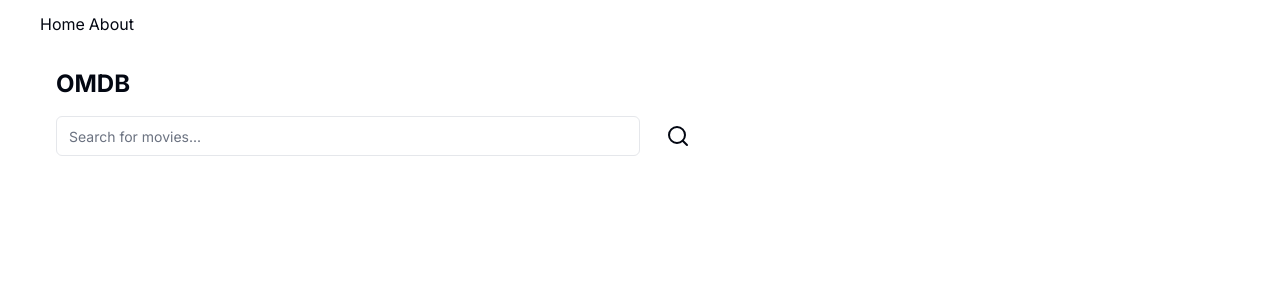
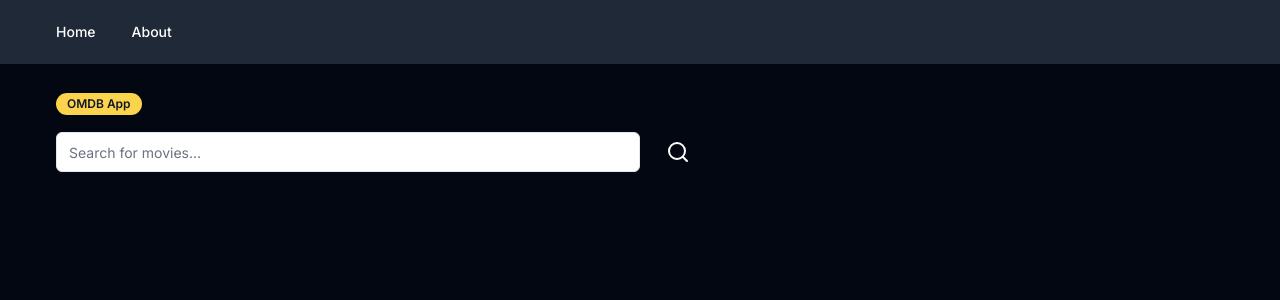
Before and after one commit to afaqahmedkhan/Open-Movie-Database, a Next.js app: page / in a window 1280 px wide. Shown: the top 300 px of the page. Built offline with nearby package versions, Linux system fonts and the light colour scheme; no server answers.

Commit message:
refactor: ui changes, added background colors to the head and body, updated card display style,

```diff
--- a/src/app/about/page.tsx
+++ b/src/app/about/page.tsx
@@ -6,7 +6,7 @@
 
 export default function About() {
     return (
-        <div className="container mx-auto px-4 py-8">
+        <div className="container mx-auto px-4 py-8 text-white">
             <h1 className="text-2xl font-bold mb-4">About</h1>
             <p className="text-lg">
                 Consumes a public Movies API and shows the results grouped by year in a user-friendly UI.
--- a/src/app/layout.tsx
+++ b/src/app/layout.tsx
@@ -20,12 +20,14 @@
     <html lang="en">
       <body
         className={cn(
-          "bg-background min-h-screen font-sans antialiased px-10",
+          "min-h-screen font-sans antialiased bg-gray-950",
           inter.variable
         )}
       >
-        <Header/>
-        {children}
+        <Header />
+        <div className="px-10">
+          {children}
+        </div>
       </body>
     </html>
   )
--- a/src/app/movie/[id]/page.tsx
+++ b/src/app/movie/[id]/page.tsx
@@ -19,7 +19,7 @@
     <div className="container mx-auto px-4 py-5">
       <Card className="max-w-2xl mx-auto">
         <CardContent>
-          <CardTitle className="text-3xl font-bold">{movie.Title}</CardTitle>
+          <CardTitle className="text-3xl font-bold mt-3">{movie.Title}</CardTitle>
           <CardDescription className="text-lg mt-2">{movie.Plot}</CardDescription>
           <img src={movie.Poster} alt={movie.Title} className="w-full mt-4" />
           <div className="mt-4">
--- a/src/components/Header.tsx
+++ b/src/components/Header.tsx
@@ -7,19 +7,24 @@
     NavigationMenuList,
 } from "@/components/ui/navigation-menu";
 import Link from 'next/link';
+import { Button } from './ui/button';
 
 export default function Header() {
     return (
-        <div className='py-3'>
+        <div className='py-3 text-white bg-gray-800 px-10'>
             <NavigationMenu>
                 <NavigationMenuList>
                     <NavigationMenuItem>
-                        <Link href="/"  >Home</Link>
+                        <Button variant="ghost">
+                            <Link href="/"  >Home</Link>
+                        </Button>
                     </NavigationMenuItem>
                     <NavigationMenuItem>
-                        <Link href="/about" >
-                            About
-                        </Link>
+                        <Button variant="ghost">
+                            <Link href="/about" >
+                                About
+                            </Link>
+                        </Button>
                     </NavigationMenuItem>
                 </NavigationMenuList>
             </NavigationMenu>
--- a/src/components/MovieList.tsx
+++ b/src/components/MovieList.tsx
@@ -15,12 +15,12 @@
     <div>
       {Object.keys(groupedMovies).map(year => (
         <div key={year} className="mb-6">
-          <Card className="p-4">
+          <Card className="p-4 bg-gray-950 text-white">
             <CardHeader>
               <CardTitle className="text-xl">{year}</CardTitle>
             </CardHeader>
             <CardContent>
-              <ul className="grid grid-cols-1 sm:grid-cols-2 lg:grid-cols-3 gap-4">
+              <ul className="flex gap-4">
                 {groupedMovies[year].map(movie => (
                   <MovieListItem key={movie.imdbID} movie={movie} />
                 ))}
--- a/src/components/MovieListItem.tsx
+++ b/src/components/MovieListItem.tsx
@@ -10,16 +10,16 @@
 
 function MovieListItem({ movie }: MovieListItemProps) {
   return (
-    <Card className="p-4">
+    <Card className="p-4 bg-gray-600 text-white flex-1">
       <CardHeader className="pb-2">
         <CardTitle className="text-lg">{movie.Title}</CardTitle>
       </CardHeader>
       <CardContent className="flex flex-col items-center">
         <Link href={`/movie/${movie.imdbID}`}>
-          <p className="text-sm text-gray-600">{movie.Year}</p>
+          <p className="text-sm">{movie.Year}</p>
           <img src={movie.Poster} alt={movie.Title} className="w-48 h-64 object-cover mt-2 rounded" />
         </Link>
-        <Button variant="outline" className='my-2'>
+        <Button variant="outline" className='my-2 text-black bg-amber-300 hover:bg-amber-200'>
           <a href={`https://www.imdb.com/title/${movie.imdbID}`} target="_blank" rel="noopener noreferrer">
             Link to IMDB page
           </a>
--- a/src/components/MovieSearch.tsx
+++ b/src/components/MovieSearch.tsx
@@ -1,6 +1,6 @@
 "use client"
 
-import React, { useState } from 'react';
+import React, { useCallback, useState } from 'react';
 import { Alert, AlertTitle, AlertDescription } from '@/components/ui/alert';
 import { Input } from '@/components/ui/input';
 import { useErrorHandler } from '@/hooks/useErrorHandler';
@@ -9,6 +9,7 @@
 import { Search } from 'lucide-react';
 import { Movie } from '@/types/Movie';
 import { getMoviesAction } from '@/app/actions/movieActions';
+import { Badge } from './ui/badge';
 
 export default function MovieSearch() {
   const [search, setSearch] = useState<string>("");
@@ -21,18 +22,27 @@
     setMovies(res);
   }
 
+  const handleKeyDown = useCallback((event: React.KeyboardEvent<HTMLInputElement>) => {
+    if (event.key === 'Enter') {
+      event.preventDefault();
+      fetchMovies();
+    }
+  }, [fetchMovies]);
+
   return (
     <div className="container mx-auto px-4">
       <div className='flex flex-col items-start py-5'>
-        <h1 className="text-2xl font-bold mb-4">OMDB</h1>
+        <h1 className="text-2xl font-bold mb-4">
+        <Badge variant="secondary" className='bg-amber-300 hover:bg-amber-200'>OMDB App</Badge></h1>
         <div className='flex flex-row items-center justify-start gap-x-2.5 w-full'>
           <Input
             value={search}
+            onKeyDown={handleKeyDown}
             onChange={(e) => setSearch(e.target.value)}
             placeholder="Search for movies..."
             className="w-full sm:w-2/3 lg:w-1/2"
           />
-          <Button variant="ghost" id="search" onClick={() => fetchMovies()}>
+          <Button variant="ghost" id="search" className='text-white' onClick={() => fetchMovies()}>
             <Search />
           </Button>
         </div>
--- /dev/null
+++ b/src/components/ui/badge.tsx
@@ -0,0 +1,36 @@
+import * as React from "react"
+import { cva, type VariantProps } from "class-variance-authority"
+
+import { cn } from "@/lib/utils"
+
+const badgeVariants = cva(
+  "inline-flex items-center rounded-full border px-2.5 py-0.5 text-xs font-semibold transition-colors focus:outline-none focus:ring-2 focus:ring-ring focus:ring-offset-2",
+  {
+    variants: {
+      variant: {
+        default:
+          "border-transparent bg-primary text-primary-foreground hover:bg-primary/80",
+        secondary:
+          "border-transparent bg-secondary text-secondary-foreground hover:bg-secondary/80",
+        destructive:
+          "border-transparent bg-destructive text-destructive-foreground hover:bg-destructive/80",
+        outline: "text-foreground",
+      },
+    },
+    defaultVariants: {
+      variant: "default",
+    },
+  }
+)
+
+export interface BadgeProps
+  extends React.HTMLAttributes<HTMLDivElement>,
+    VariantProps<typeof badgeVariants> {}
+
+function Badge({ className, variant, ...props }: BadgeProps) {
+  return (
+    <div className={cn(badgeVariants({ variant }), className)} {...props} />
+  )
+}
+
+export { Badge, badgeVariants }
--- a/src/components/ui/card.tsx
+++ b/src/components/ui/card.tsx
@@ -9,7 +9,7 @@
   <div
     ref={ref}
     className={cn(
-      "rounded-lg border bg-card text-card-foreground shadow-sm",
+      "inline-block rounded-lg border bg-card text-card-foreground shadow-sm",
       className
     )}
     {...props}
```
